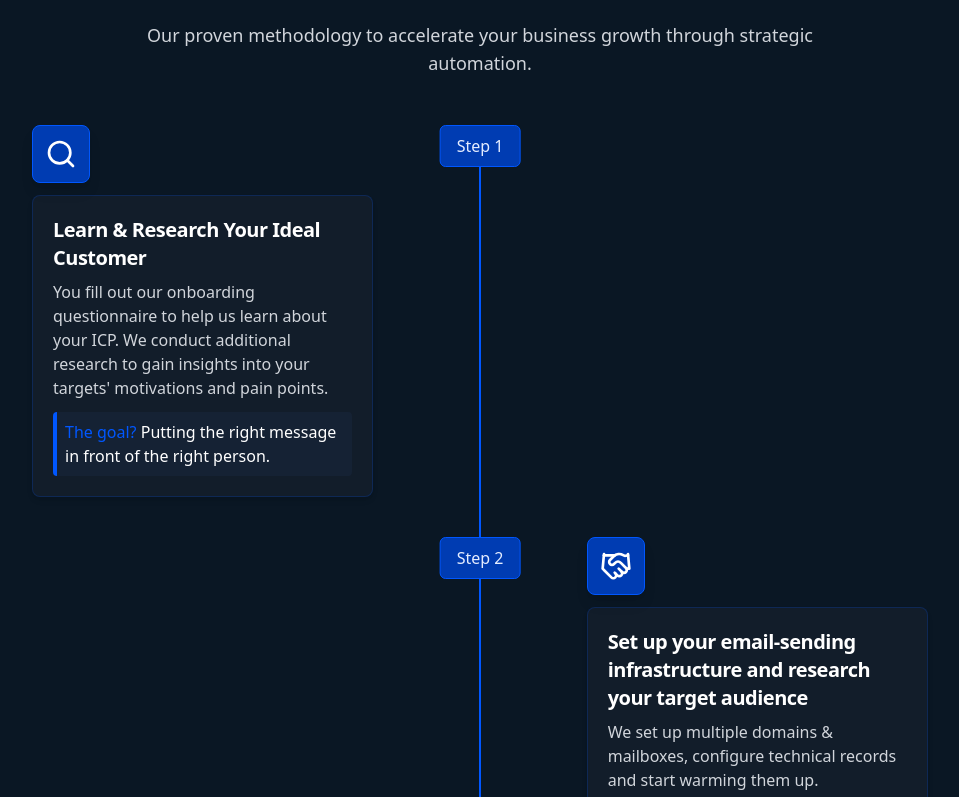
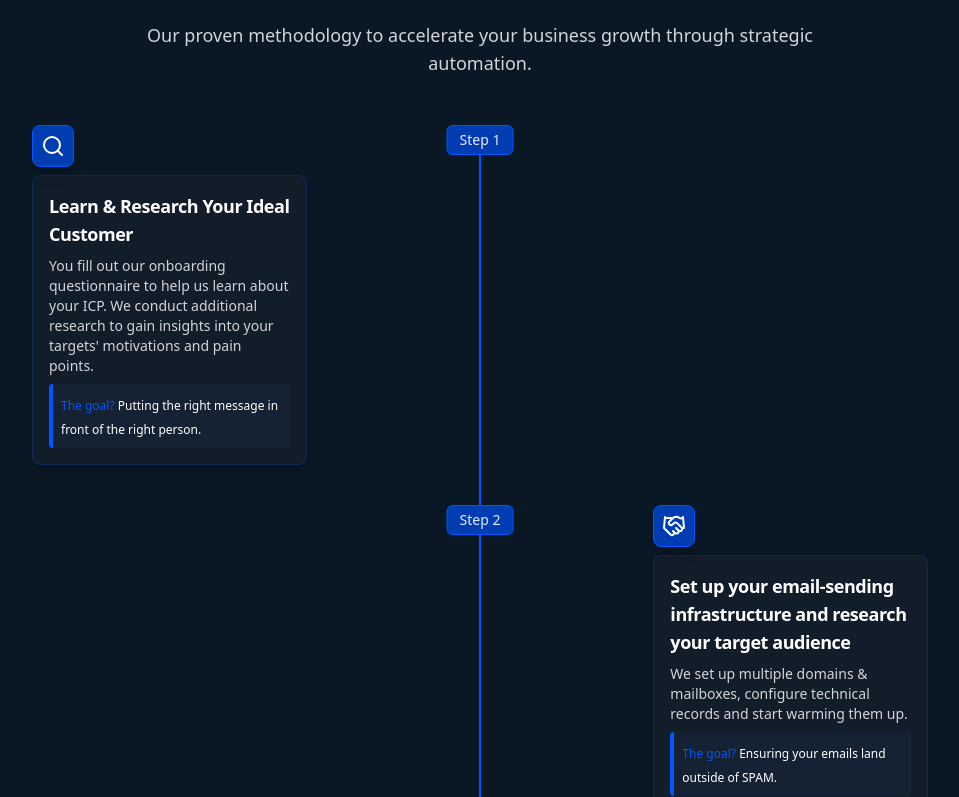
Before and after one commit to LV2024-lovable/leadvelocity, a React (Vite) app: page / in a window 1280 px wide. Shown: the part 1743-2540 px from the top of the page, without its empty margins (160-1119 px from the left). Built offline with nearby package versions, Linux system fonts and the light colour scheme.

Commit message:
Fix: Adjust timeline segment length
Adjust the length of the timeline segments to fit the content.

```diff
--- a/src/components/ScaleFlowSystem.tsx
+++ b/src/components/ScaleFlowSystem.tsx
@@ -52,27 +52,27 @@ const ScaleFlowSystem = () => {
             <div key={step.id} className={`flex items-start mb-10 relative ${index % 2 === 0 ? 'flex-row' : 'flex-row-reverse'}`}>
               {/* Timeline step marker */}
               <div className="absolute left-1/2 transform -translate-x-1/2 z-10">
-                <div className="bg-velocity-darkblue border border-velocity-blue rounded-md px-4 py-2 text-velocity-lightblue font-medium">
+                <div className="bg-velocity-darkblue border border-velocity-blue rounded-md px-3 py-1 text-velocity-lightblue font-medium text-sm">
                   Step {step.id}
                 </div>
               </div>
 
               {/* Content container - alternating sides */}
-              <div className={`w-5/12 ${index % 2 === 0 ? 'pr-8' : 'pl-8'}`}>
+              <div className={`w-4/12 ${index % 2 === 0 ? 'pr-6' : 'pl-6'}`}>
                 {/* Icon */}
-                <div className="mb-3">
-                  <div className="inline-flex bg-velocity-darkblue border border-velocity-blue p-3 rounded-lg shadow-lg">
-                    {step.icon}
+                <div className="mb-2">
+                  <div className="inline-flex bg-velocity-darkblue border border-velocity-blue p-2 rounded-lg shadow-lg">
+                    {React.cloneElement(step.icon, { className: "h-6 w-6 text-white" })}
                   </div>
                 </div>
 
                 {/* Content */}
-                <div className="bg-[#121D2A] p-5 rounded-lg border border-velocity-blue/20 shadow-md">
-                  <h3 className="text-xl font-bold mb-2">{step.title}</h3>
-                  <p className="text-gray-300 mb-3">{step.description}</p>
+                <div className="bg-[#121D2A] p-4 rounded-lg border border-velocity-blue/20 shadow-md">
+                  <h3 className="text-lg font-bold mb-2">{step.title}</h3>
+                  <p className="text-gray-300 text-sm mb-2">{step.description}</p>
                   <div className="bg-[#152234] p-2 rounded border-l-4 border-velocity-blue">
-                    <span className="text-velocity-blue font-medium">The goal? </span>
-                    <span className="text-white">{step.goal}</span>
+                    <span className="text-velocity-blue font-medium text-xs">The goal? </span>
+                    <span className="text-white text-xs">{step.goal}</span>
                   </div>
                 </div>
               </div>
```
